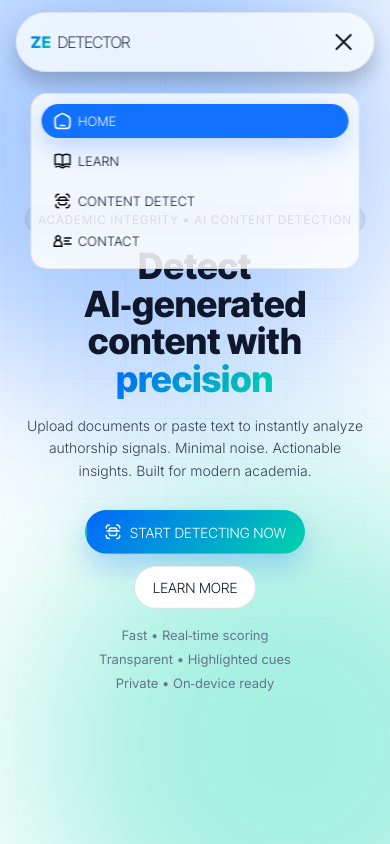
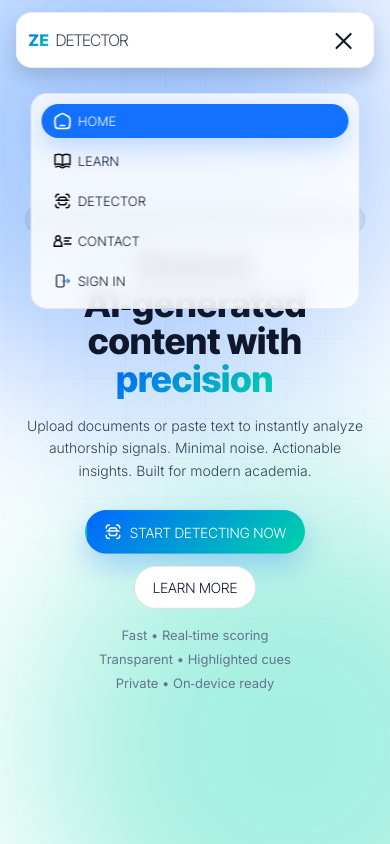
Before and after one commit to IviweBooi/AI-CONTENT-DETECTOR, a React (Vite) app in the folder frontend/: page / in a window 390 px wide. Both pictures are taken after a click on the button "Toggle menu". Built offline with nearby package versions, Linux system fonts and the light colour scheme.

Commit message:
navBar updated

```diff
--- a/frontend/src/App.css
+++ b/frontend/src/App.css
@@ -25,6 +25,13 @@ nav{
   z-index: 100;
 }
 
+/* Mobile actions container (hidden on desktop) */
+.mobile-actions { display: none; align-items: center; gap: 6px; }
+/* Mobile Sign In icon (hidden on desktop) */
+.mobile-signin { display: none; width: 36px; height: 36px; align-items: center; justify-content: center; border-radius: 999px; transition: background .2s ease; }
+.mobile-signin img { height: 20px; width: 20px; display: block; }
+.mobile-signin:hover { background: rgba(15,23,42,0.06); }
+
 .nav-links{
   display: flex;
   align-items: center;
@@ -36,6 +43,8 @@ nav{
   border: 1px solid rgba(15, 23, 42, 0.08);
   backdrop-filter: blur(10px);
 }
+/* hide mobile-only item on desktop */
+.nav-links .mobile-only { display: none; }
 
 .nav-links li{
   list-style: none;
@@ -180,7 +189,19 @@ nav{
 }
 
 @media (max-width: 768px) {
-  .hamburger { display: inline-flex; }
+  nav { background: #ffffff; backdrop-filter: none; padding: 8px 12px; height: 56px; border-radius: 16px; box-shadow: 0 10px 18px rgba(0,0,0,0.12); }
+
+  /* Center hamburger horizontally */
+  .mobile-actions { display: inline-flex; align-items: center; gap: 6px; }
+  .hamburger { display: inline-flex; width: 36px; height: 36px; }
+  .mobile-signin { display: inline-flex; }
+
+  /* Vertically center the three bars inside the 36px button */
+  .hamburger span:nth-child(1) { top: 11px; }
+  .hamburger span:nth-child(2) { top: 18px; }
+  .hamburger span:nth-child(3) { top: 25px; }
+  .hamburger.is-active span:nth-child(1) { top: 18px; }
+  .hamburger.is-active span:nth-child(3) { top: 18px; }
 
   .nav-links {
     position: absolute;
@@ -197,6 +218,8 @@ nav{
     border-radius: 16px;
   }
   .nav-links.show { display: flex; }
+  /* show the mobile-only sign-in in the mobile menu */
+  .nav-links .mobile-only { display: block; }
 
   .nav-links li {
     justify-content: flex-start;
--- a/frontend/src/pages/navBar.jsx
+++ b/frontend/src/pages/navBar.jsx
@@ -4,6 +4,7 @@ import homeIcon from '../assets/icons/home.svg'
 import bookIcon from '../assets/icons/book.svg'
 import detectIcon from '../assets/icons/detect.svg'
 import contactIcon from '../assets/icons/contact.svg'
+import signinIcon from '../assets/icons/signin.svg'
 
 export default function NavBar() {
   const [open, setOpen] = useState(false)
@@ -15,6 +16,7 @@ export default function NavBar() {
         <span className="name">DETECTOR</span>
       </div>
 
+      <div className="mobile-actions">
         <button
           className={`hamburger ${open ? 'is-active' : ''}`}
           aria-label="Toggle menu"
@@ -24,6 +26,7 @@ export default function NavBar() {
           <span />
           <span />
         </button>
+      </div>
 
       <ul className={`nav-links ${open ? 'show' : ''}`}>
         <li>
@@ -40,20 +43,26 @@ export default function NavBar() {
         </li>
         <li>
           <NavLink to="/content-detect" className={({ isActive }) => (isActive ? 'active' : undefined)}>
-            <img src={detectIcon} alt="content-detect" height="22" />
-            <span>Content Detect</span>
+            <img src={detectIcon} alt="detect" height="20" />
+            <span>Detector</span>
           </NavLink>
         </li>
         <li>
           <NavLink to="/contact" className={({ isActive }) => (isActive ? 'active' : undefined)}>
-            <img src={contactIcon} alt="contact" height="22" />
+            <img src={contactIcon} alt="contact" height="20" />
             <span>Contact</span>
+          </NavLink>
+        </li>
+        {/* Mobile-only Sign In link inside menu */}
+        <li className="mobile-only">
+          <NavLink to="/sign-in" className={({ isActive }) => (isActive ? 'active' : undefined)}>
+            <img src={signinIcon} alt="sign in" height="20" />
+            <span>Sign In</span>
           </NavLink>
         </li>
       </ul>
 
       <div className="right-nav">
-        <NavLink to="/sign-in" id="sign-in-btn">Sign In</NavLink>
         <NavLink to="/content-detect" id="try-now-btn">Try Now</NavLink>
       </div>
     </nav>
```
Also changed, not shown: frontend/src/assets/icons/signin.svg (added). Lines whose indentation alone changed are shown as unchanged.
